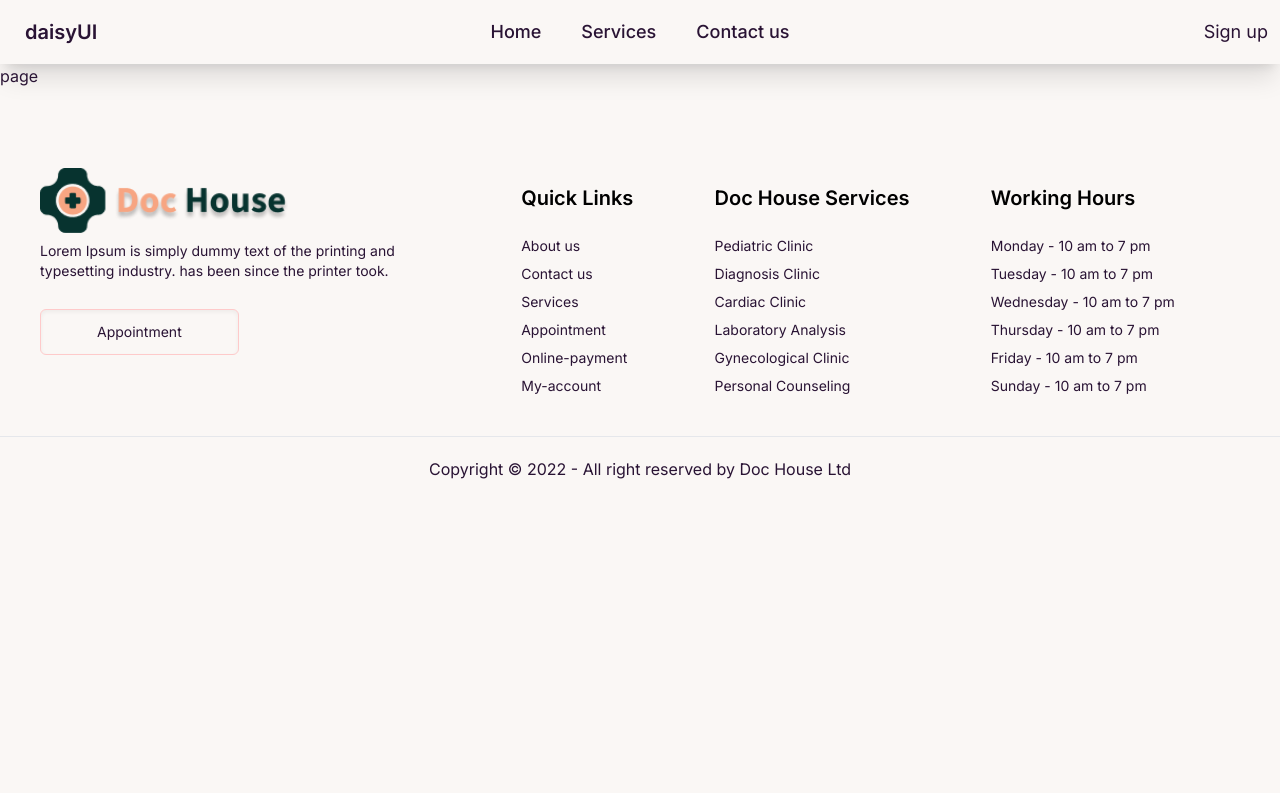
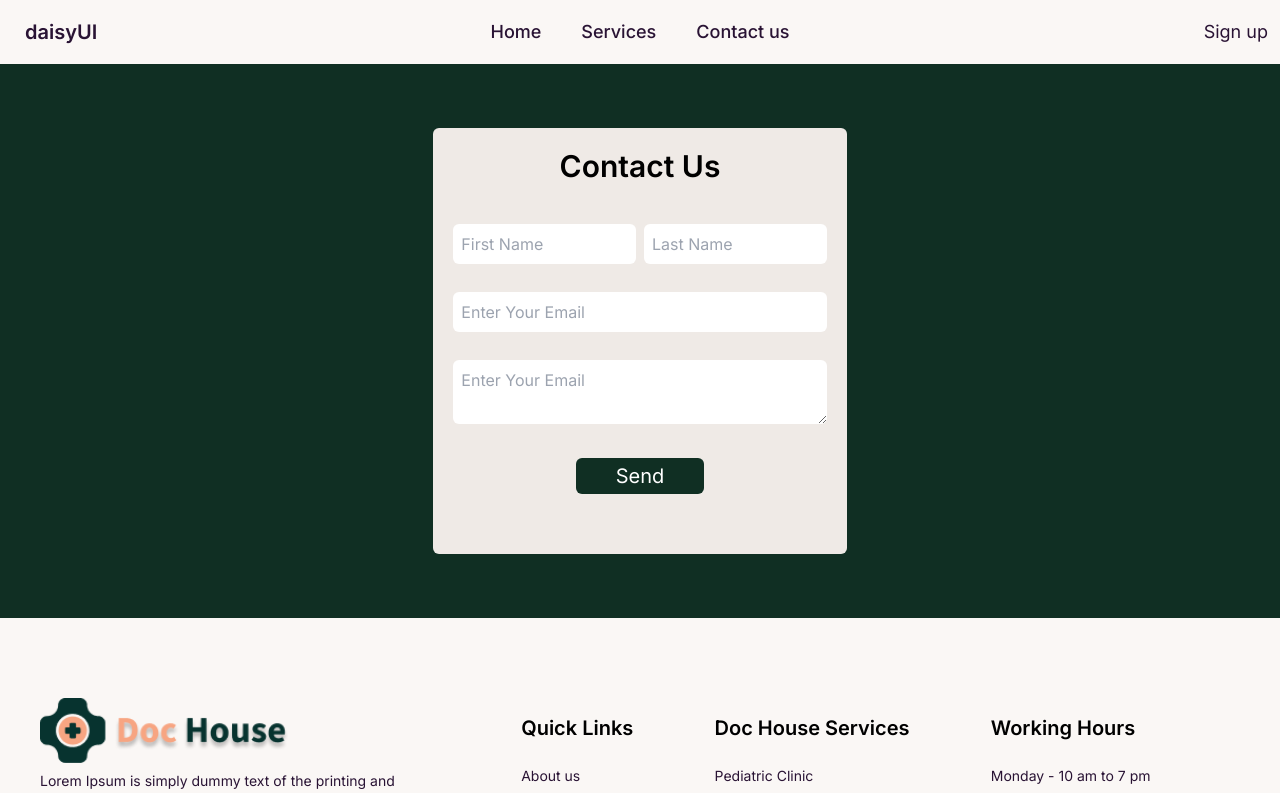
Before and after one commit to Towhidul123/hospital_management_nextjs, a Next.js app: page /contact in a window 1280 px wide. Shown: the top 793 px of the page. Built offline with nearby package versions, Linux system fonts and the light colour scheme; no server answers.

Commit message:
contact page desing complted

```diff
--- a/emails/index.jsx
+++ b/emails/index.jsx
@@ -18,7 +18,7 @@ import * as React from "react";
 
 const baseUrl = process.env.VERCEL_URL
     ? `https://${process.env.VERCEL_URL}`
-    : "https://nextjs-team1.vercel.app";
+    : "http://localhost:3000";
 
 export const YelpRecentLoginEmail = ({
     userFirstName,
--- a/src/app/(defaultLayout)/components/BookAppointment.jsx
+++ b/src/app/(defaultLayout)/components/BookAppointment.jsx
@@ -81,7 +81,7 @@ function BookAppointment({ doctor }) {
         //   console.log(doctor.email)
 
         try {
-            const response = await fetch('https://nextjs-team1.vercel.app/api/appointments', {
+            const response = await fetch('http://localhost:3000/api/appointments', {
                 method: 'POST',
                 headers: {
                     'Content-Type': 'application/json',
--- a/src/app/(defaultLayout)/contact/page.jsx
+++ b/src/app/(defaultLayout)/contact/page.jsx
@@ -2,6 +2,26 @@ import React from 'react'
 
 export default function page() {
     return (
-        <div>page</div>
+        <>
+        <div className='bg-[#102F23] px-5 text-white'>
+           <div className='grid grid-cols-1 lg:grid-cols-3 md:grid-cols-3 py-16'>
+             <div></div>
+             <div className='bg-base-200 text-black p-5 rounded-md'>
+                <h1 className='text-center font-semibold text-3xl '>Contact Us</h1>
+                <form className='py-10'>
+                    <div className='flex justify-center items-center align-middle gap-2 mb-7'>
+                        <input type='text' placeholder='First Name' className='w-full  text-black pl-2 outline-none  py-2 rounded-md'></input>
+                        <input type='text' placeholder='Last Name' className='w-full   text-black pl-2 outline-none py-2 rounded-md'></input>
+                    </div>
+                    <input type='email' placeholder='Enter Your Email' className='w-full mb-7  text-black pl-2 outline-none  py-2 rounded-md'></input>
+                    <textarea type='text' placeholder='Enter Your Email' className='w-full mb-7  text-black pl-2 outline-none  py-2 rounded-md'></textarea>
+                    <div className='flex justify-center items-center align-middle'>
+                        <button className='text-xl py-1 px-10 bg-[#102F23] text-white rounded-md'>Send</button>
+                    </div>
+                </form>
+             </div>
+           </div>
+        </div>
+        </>
     )
 }
--- a/src/app/(defaultLayout)/dashboard/page.jsx
+++ b/src/app/(defaultLayout)/dashboard/page.jsx
@@ -10,7 +10,7 @@ export default function Page() {
     useEffect(() => {
 
         if (user && user.emailAddresses.length > 0) {
-            fetch(`https://nextjs-team1.vercel.app/api/appointments?patientEmail=${user.emailAddresses[0].emailAddress}`)
+            fetch(`http://localhost:3000/api/appointments?patientEmail=${user.emailAddresses[0].emailAddress}`)
                 .then(response => response.json())
 
                 .then(data => {
--- a/src/app/(defaultLayout)/service/page.jsx
+++ b/src/app/(defaultLayout)/service/page.jsx
@@ -1,10 +1,9 @@
 import React from 'react'
 
-import BookAppointment from '../components/BookAppointment'
 export default function page() {
     return (
         <div>
-            <BookAppointment></BookAppointment>
+
 
         </div>
     )
--- a/src/components/Shared/Header/DoctorCarousel/DoctorCarousel.jsx
+++ b/src/components/Shared/Header/DoctorCarousel/DoctorCarousel.jsx
@@ -9,7 +9,7 @@ function DoctorCarousel(props) {
 
 
     useEffect(() => {
-        fetch('https://nextjs-team1.vercel.app/api/users?role=doctor')
+        fetch('http://localhost:3000/api/users?role=doctor')
             .then(response => response.json())
             .then(data => {
 
--- a/src/components/doctor/Doctor.jsx
+++ b/src/components/doctor/Doctor.jsx
@@ -15,7 +15,7 @@ function Doctor(props) {
 
 
     useEffect(() => {
-        fetch(`https://nextjs-team1.vercel.app/api/users?_id=${id}`)
+        fetch(`http://localhost:3000/api/users?_id=${id}`)
             .then(response => response.json())
             .then(data => {
                 if (data.success && data.users.length > 0) {
```
Also changed, not shown: 2 other files (tests, documents, lock files or other folders).
